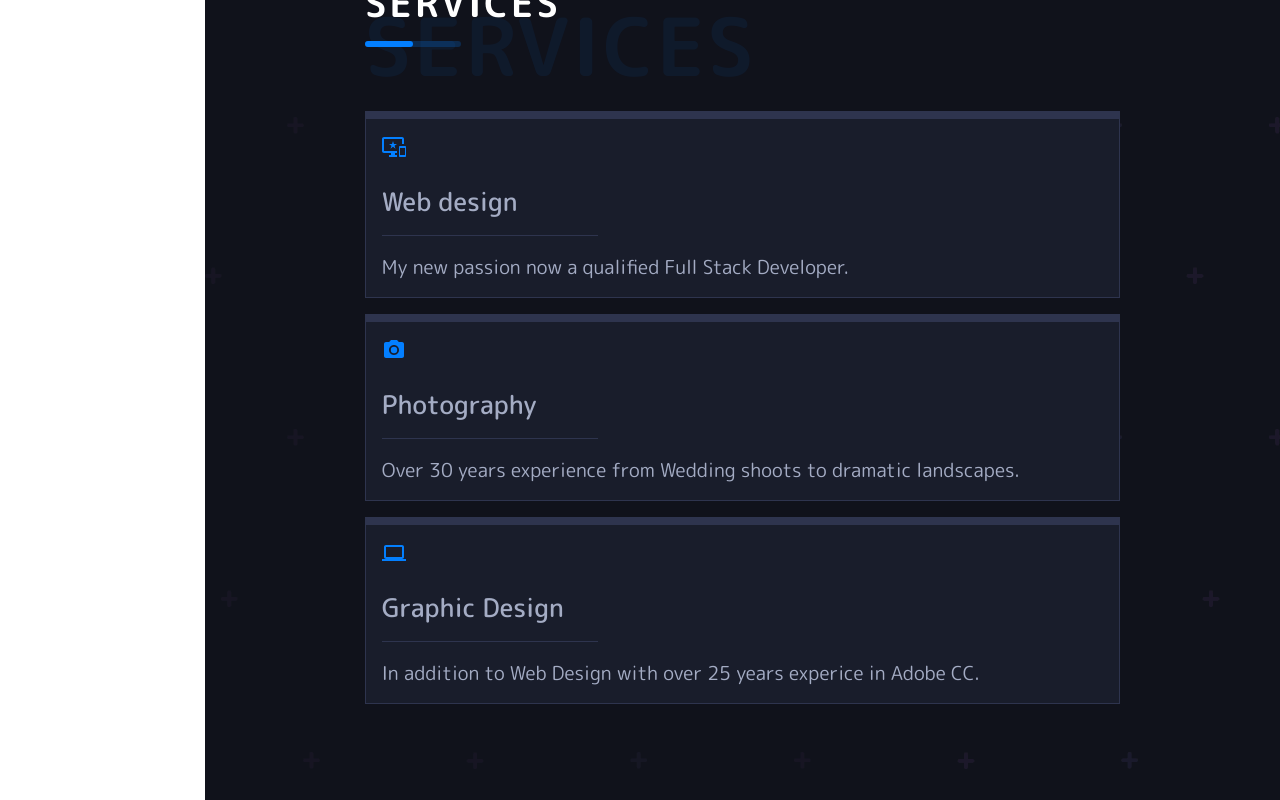
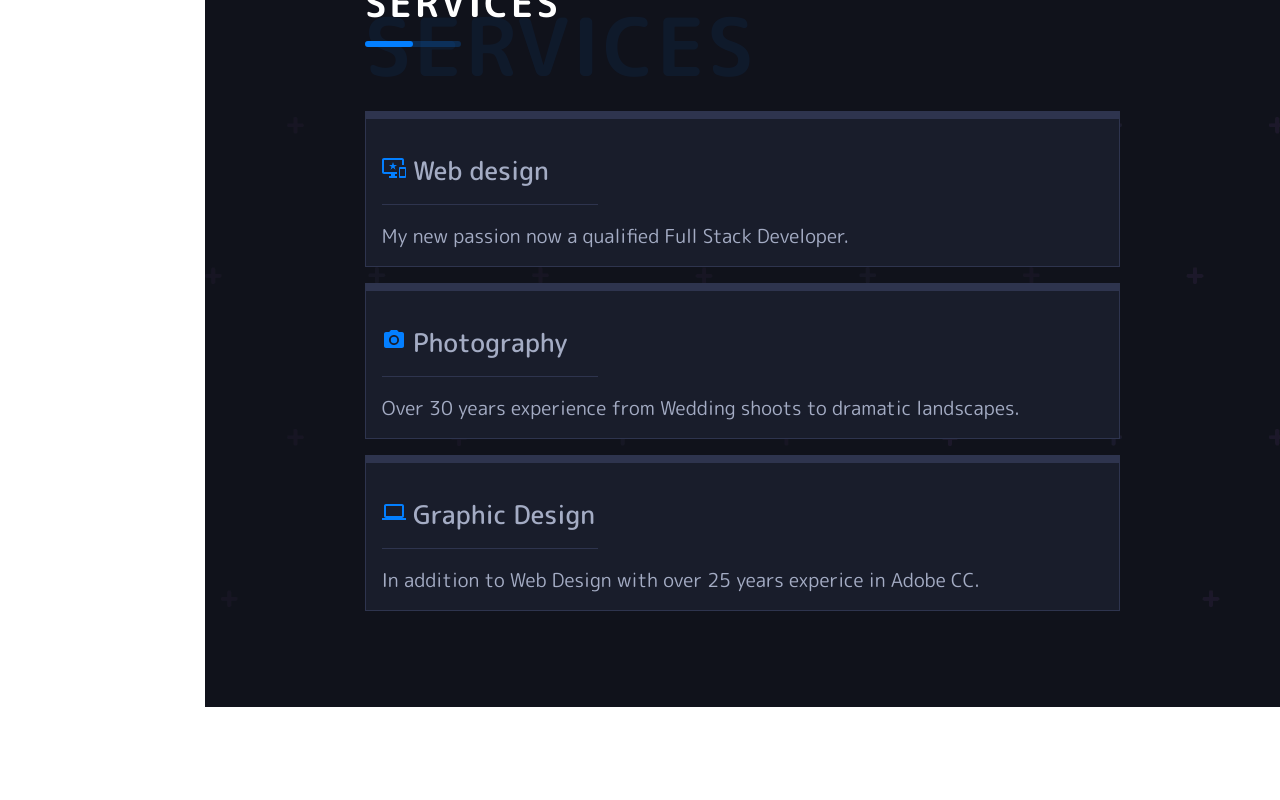
Before and after one commit to RogueAngelfire/robin-resume, a React (Create React App) app: page /about in a window 1280 px wide. Shown: the part 1171-1971 px from the top of the page. After the commit the page ends 1878 px from the top, so only its background shows below. Built offline with nearby package versions, Linux system fonts and the light colour scheme.

Commit message:
aligned icons correctly to content

```diff
--- a/src/Components/ServicesSection.js
+++ b/src/Components/ServicesSection.js
@@ -5,9 +5,8 @@ function ServicesSection({title, text, icon}) {
         <div className="ServicesSection">
             <div className="service">
                 <div className="service-content">
-                    <p>{icon}</p>
-                    <h5 className="s-title">{title}</h5>
-                    <p className="s-text">
+                    <h5 className="s-title">{icon} {title}</h5>
+                    <p className="s-text" >
                         {text}
                     </p>
                 </div>
```
